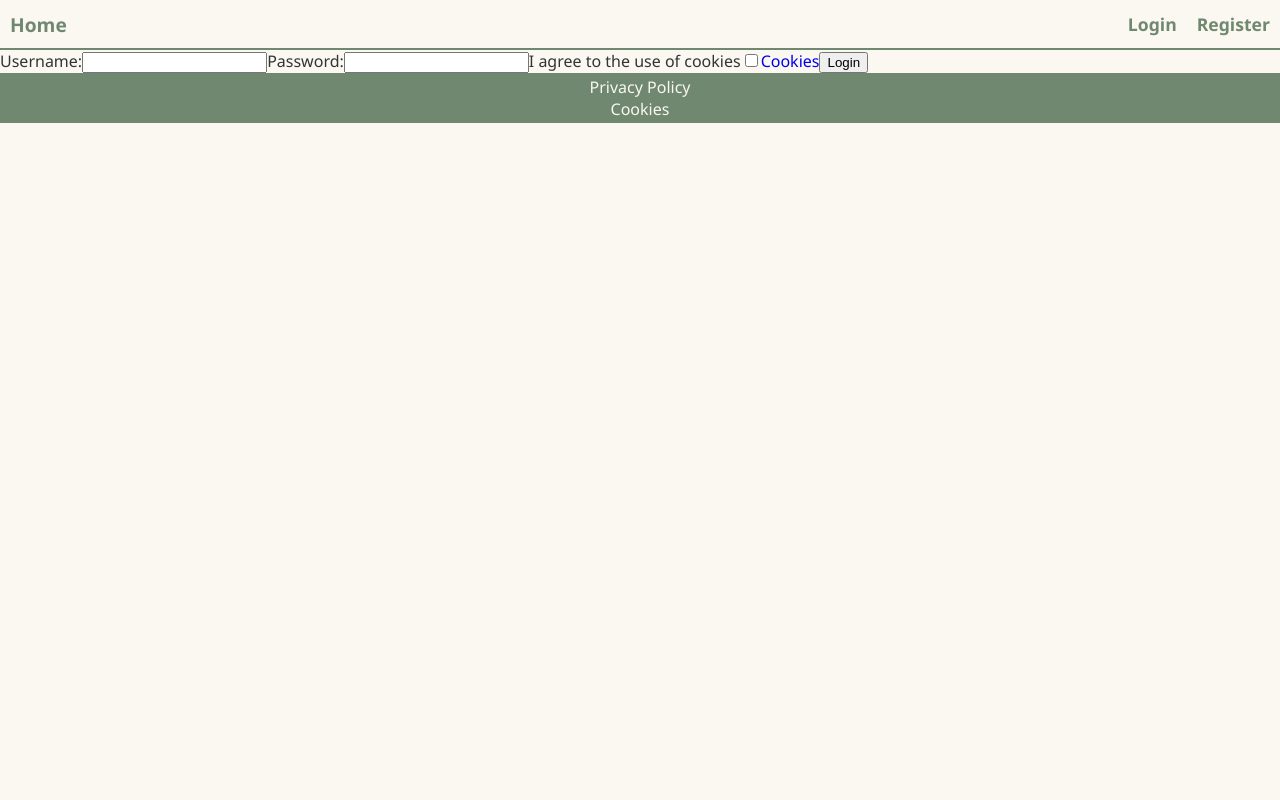
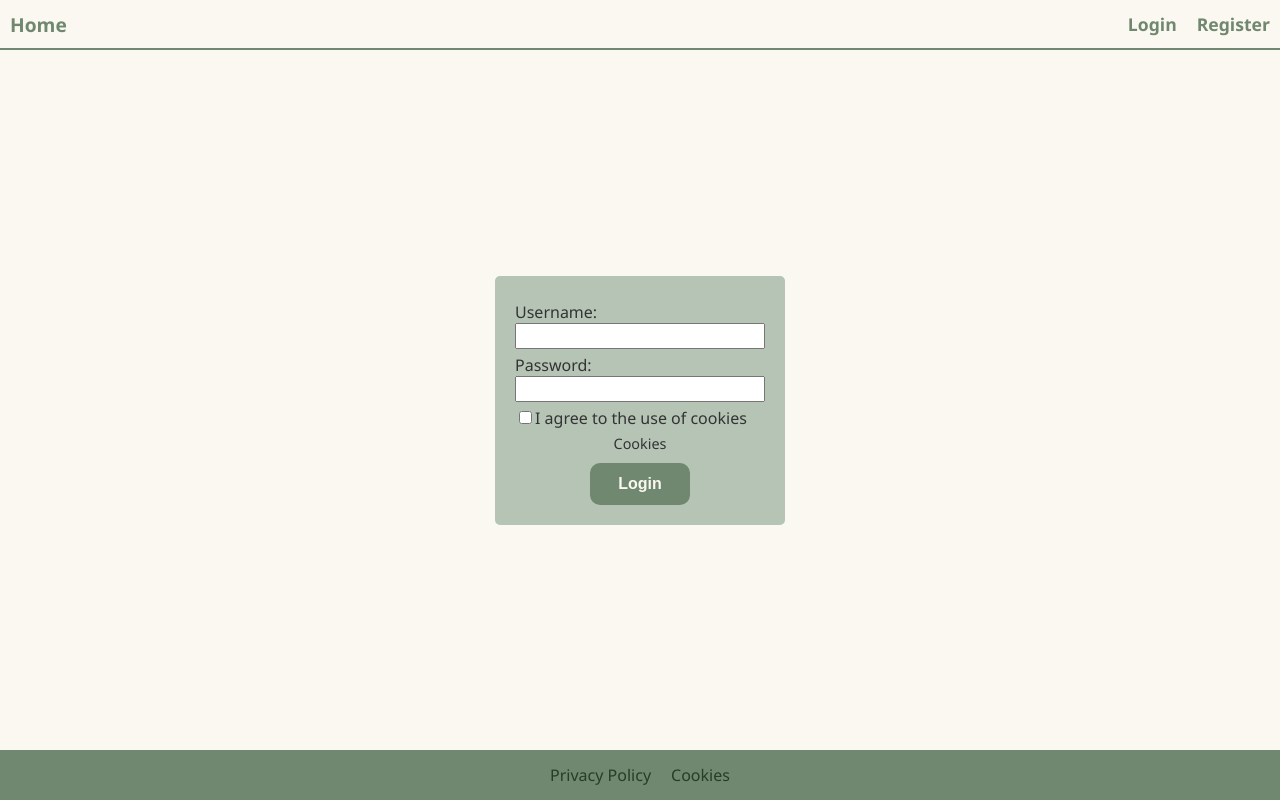
Before and after one commit to EllinorHenriksson/BookByte-Client-App, a React (Create React App) app: page /login in a window 1280 px wide. Built offline with nearby package versions, Linux system fonts and the light colour scheme; no server answers.

Commit message:
Edit flash functionality

```diff
--- a/src/components/HomeAuthenticated.js
+++ b/src/components/HomeAuthenticated.js
@@ -1,11 +1,19 @@
+import { useLocation } from 'react-router-dom'
+import { useState } from 'react'
+import FlashSuccess from './FlashSuccess.js'
+
 /**
  * The HomeAuthenticated component.
  *
  * @returns {object} The jsx html template.
  */
 function HomeAuthenticated () {
+  const location = useLocation()
+  const [success, setSuccess] = useState(location.state?.success)
+
   return (
     <div className="home-authenticated">
+      { success && <FlashSuccess success={ success } setSuccess={setSuccess}></FlashSuccess> }
       <h2>Home authenticated</h2>
     </div>
   )
--- a/src/components/Login.js
+++ b/src/components/Login.js
@@ -29,6 +29,7 @@ function Login () {
     e.preventDefault()
 
     setIsLoading(true)
+    setSuccess(null)
     setError(null)
 
     const data = { username, password }
@@ -42,10 +43,9 @@ function Login () {
     }).then(res => {
       setIsLoading(false)
       if (res.ok) {
-        // Kom ihåg att spara undan JWT i local storage
-        navigate('/home', { state: { success: 'Successfull authentication' } })
+        // OBS! Kom ihåg att spara undan JWT i local storage
+        navigate('/', { state: { success: 'Successfull authentication!' } })
       } else {
-        setSuccess(null)
         if (res.status === 401) {
           setError('Authentication failed: Wrong username and/or password.')
         } else if (res.status === 404) {
@@ -55,7 +55,6 @@ function Login () {
         }
       }
     }).catch(err => {
-      setSuccess(null)
       console.log(err)
       setError('Authentication failed: Network error, please try again later.')
       setIsLoading(false)
@@ -63,7 +62,7 @@ function Login () {
   }
 
   return (
-    <div className='login'>
+    <div className='login auth'>
       { success && <FlashSuccess success={ success } setSuccess={setSuccess}></FlashSuccess> }
       { error && <FlashError error={ error } setError={setError}></FlashError> }
       <form
@@ -82,14 +81,14 @@ function Login () {
           value={ password }
           onChange={ (e) => setPassword(e.target.value) }>
         </input>
-        <label>I agree to the use of cookies</label>
+        <label>
         <input
           type="checkbox"
           required>
-        </input>
+        </input>I agree to the use of cookies</label>
         <Link to="./cookies">Cookies</Link>
-        { !isLoading && <button>Login</button> }
-        { isLoading && <button disabled>Loading...</button> }
+        { !isLoading && <button type="submit">Login</button> }
+        { isLoading && <button type="submit" disabled>Loading...</button> }
       </form>
     </div>
   )
--- a/src/components/Register.js
+++ b/src/components/Register.js
@@ -62,7 +62,7 @@ function Register () {
   }
 
   return (
-    <div className="register">
+    <div className="register auth">
       { error && <FlashError error={ error } setError={ setError }></FlashError> }
       <form
         onSubmit={ handleSubmit }>
--- a/src/index.css
+++ b/src/index.css
@@ -64,15 +64,14 @@ button:hover {
   height: 50px;
   width: 100%;
   background-color: rgb(111, 136, 111);
-  text-align: center;
   display: flex;
-  flex-direction: column;
   align-items: center;
   justify-content: center;
+  gap: 20px;
 }
 
 .footer a:link, .footer a:visited {
-  color:rgb(250, 248, 240)
+  color: rgb(36, 63, 36);
 }
 
 .footer a:hover, .footer a:active {
@@ -82,7 +81,7 @@ button:hover {
 /* Styling of home page for anonymous users */
 
 .home-anonymous {
-  height: calc(100vh - 100px);
+  min-height: calc(100vh - 100px);
   overflow: auto;
   display: flex;
   flex-direction: column;
@@ -117,12 +116,12 @@ button:hover {
 }
 
 .home-anonymous img {
-  height: 40%;
+  height: 40vh;
   min-height: 150px;
 }
 
-/* Styling for registration page */
-.register {
+/* Styling for registration and login page */
+.auth {
   height: calc(100vh - 100px);
   overflow: auto;
   display: flex;
@@ -132,7 +131,7 @@ button:hover {
   justify-content: center;
 }
 
-.register form {
+.auth form {
   background-color: rgb(181, 196, 181);
   padding: 20px;
   width: max-content;
@@ -141,18 +140,18 @@ button:hover {
   text-align: left;
 }
 
-.register label {
+.auth label {
   display: block;
   margin-top: 5px;
 }
 
-.register input {
+.auth input:not([type="checkbox"]) {
   width: 250px;
   padding: 3px;
   font-size: 0.9rem;
 }
 
-.register button[type="submit"] {
+.auth button[type="submit"] {
   display: block;
   border: 2px solid rgb(111, 136, 111);
   border-radius: 10px;
@@ -167,24 +166,24 @@ button:hover {
   margin-top: 10px;
 }
 
-.register button[type="submit"]:hover {
+.auth button[type="submit"]:hover {
   border: 2px solid rgb(111, 136, 111);
   background-color: rgb(250, 248, 240);
   color: rgb(111, 136, 111);
 }
 
-.register a {
+.auth a {
   font-size: 0.9rem;
   display: block;
   text-align: center;
   margin: 5px;
 }
 
-.register a:link, .register a:visited {
+.auth a:link, .auth a:visited {
   color: rgb(51, 51, 51)
 }
 
-.register a:hover, .register a:active {
+.auth a:hover, .auth a:active {
   text-decoration: underline;
 }
 
```
